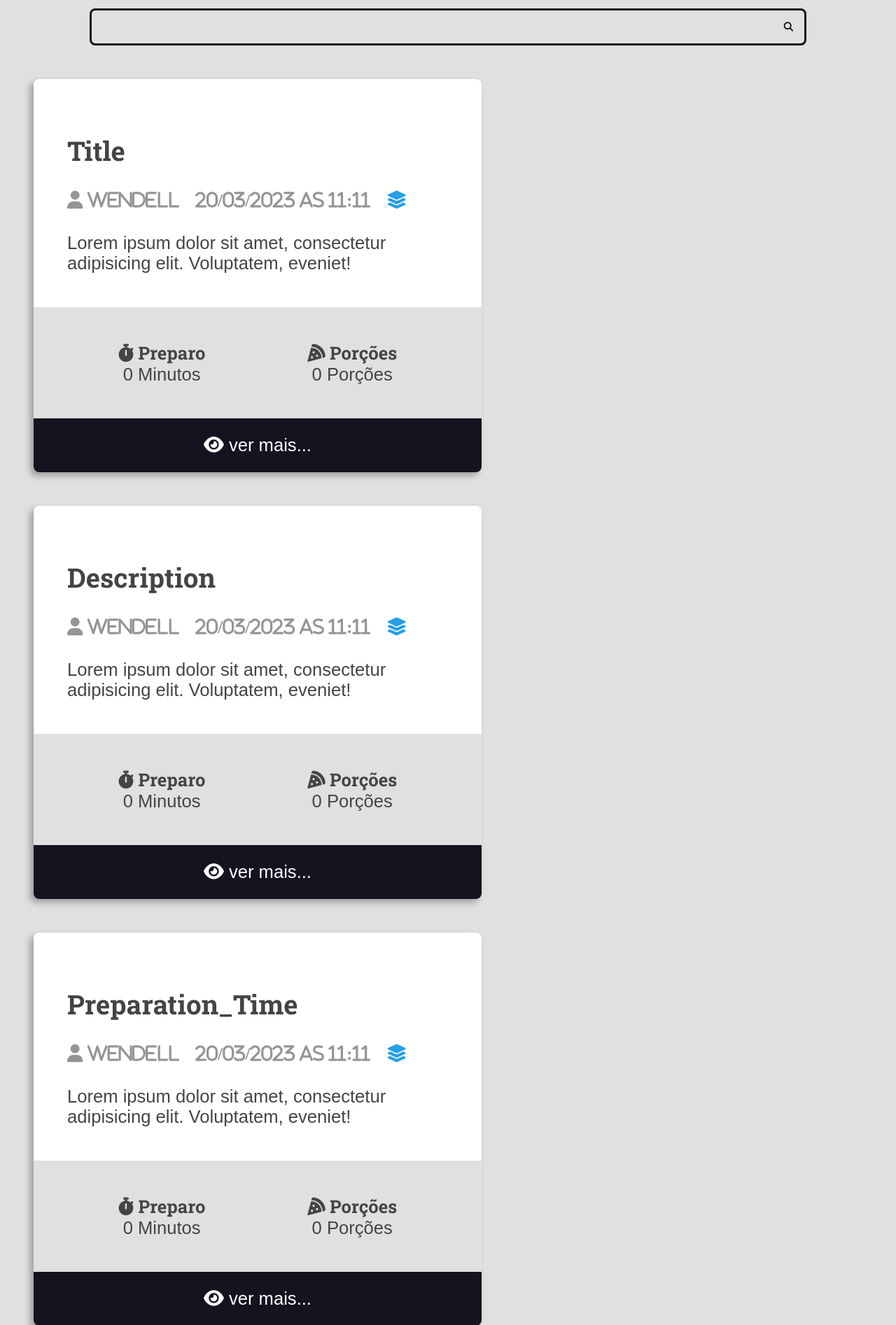
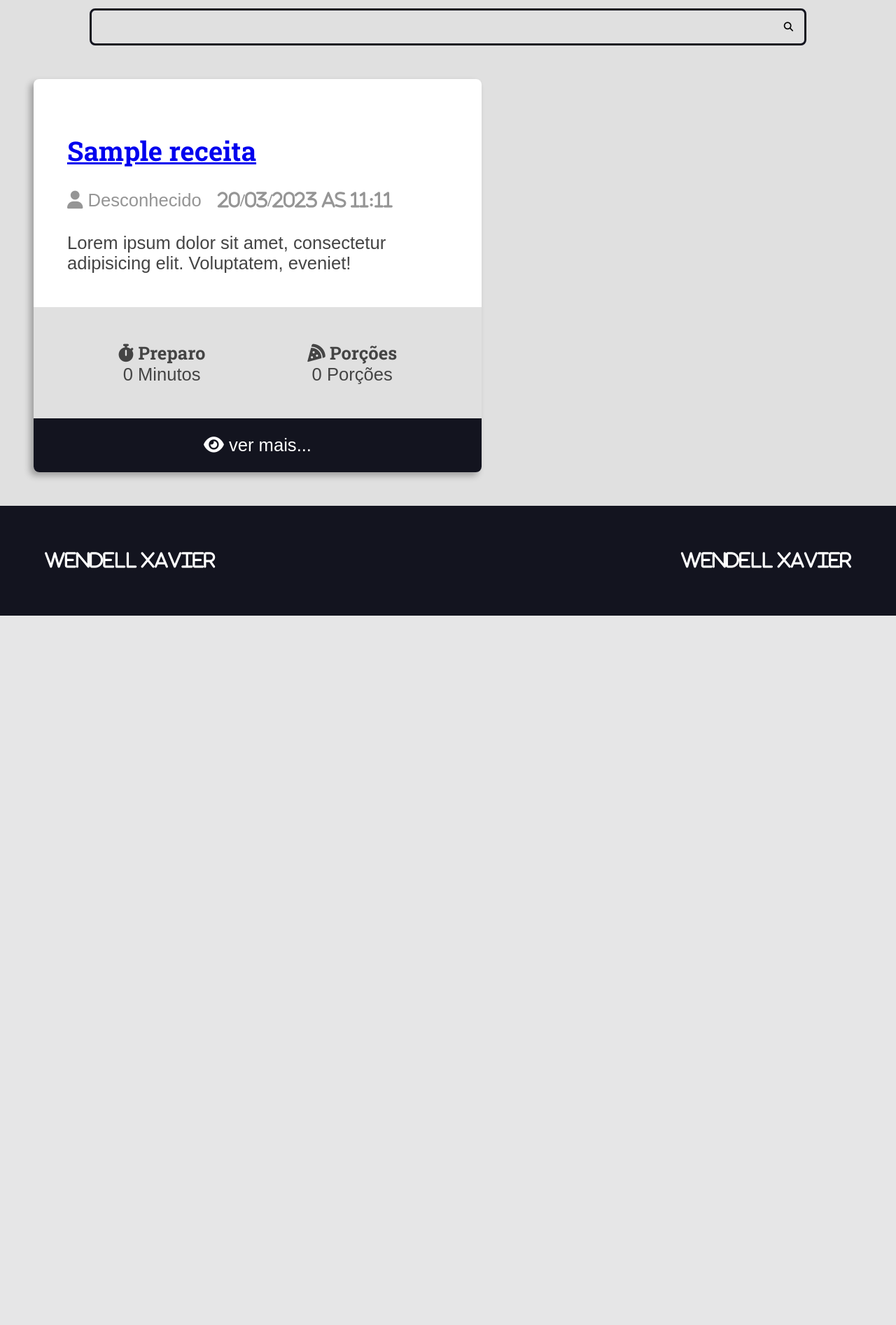
Before and after one commit to wendellxavier/receitas_on, a Django app: page / in a window 1280 px wide. Shown: the part 216-2110 px from the top of the page at 70% size. After the commit the page ends 1096 px from the top, so only its background shows below. Run offline with Django 5.2, Linux system fonts and the light colour scheme; tables that the repository leaves empty hold one stand-in row (values such as "Sample post").

Commit message:
"nova atualização"

```diff
--- a/receitas/models.py
+++ b/receitas/models.py
@@ -29,7 +29,7 @@
     update_at = models.DateTimeField(auto_now=True)
     is_published = models.BooleanField(default=False)
     cover = models.ImageField(upload_to='receitas/covers/%Y/%m/%d/')
-    catergory = models.ForeignKey(Category, on_delete=models.SET_NULL, null=True)
+    catergory = models.ForeignKey(Category, on_delete=models.SET_NULL, null=True, blank=True, default=None)
     author = models.ForeignKey(User, on_delete=models.SET_NULL, null=True)
 
     def __str__(self):
--- a/receitas/urls.py
+++ b/receitas/urls.py
@@ -3,6 +3,7 @@
 
 urlpatterns = [
     path('', views.home, name='home'),
-    path('receitas/<int:id>/', views.receitas, name='receitas'),
+    path('receitas/<int:id_receitas>/', views.receitas, name='receitas'),
+    path('receitas/category/<int:id_category>/', views.category, name='category')
 
 ]
--- a/receitas/views.py
+++ b/receitas/views.py
@@ -1,10 +1,18 @@
 from django.shortcuts import render
 from utils.fake import make_receita
 from django.http import HttpResponse
+from .models import Receita
+
 
 def home(request):
-    return render(request, 'home.html', context={'receitas': make_receita()for _ in range(10)})
+    receitas = Receita.objects.filter(is_published=True,).order_by('-id')
+    return render(request, 'home.html', context={'receitas': receitas})
 
 
-def receitas(request,id):
+def category(request, category_id):
+    receitas = Receita.objects.filter(category__id=category_id, is_published=True,).order_by('-id')
+    return render(request, 'category.html', context={'receitas': receitas})
+
+
+def receitas(request, id_receitas):
     return render(request, 'receitas.html', context={'is_detail_page': True})
--- a/templates/static/fragments/receita.html
+++ b/templates/static/fragments/receita.html
@@ -5,27 +5,45 @@
                 <img src="{{ receitas.cover.urls }}"alt="">
             </div>
             <div class="receitas-title-container">
-                <h2 class="receita-title">{{receita.title}}</h2>
+                <h2 class="receita-title">
+                    <a href="{% url 'receitas' receitas.id %}">
+                        {{receita.title}}
+                    </a>
+                </h2>
             </div>
+
 
                 <div class="receitas-author">
                     <span class="receitas-author-item">
-                    <i class="fas fa-user">
-                        wendell
-                    </i>
+                        <i class="fas fa-user"></i>
+                        {% if receitas.author is not None %}
+                            {% if receitas.author.first_name %}
+                                {{ receitas.author.first_name }} {{ receitas.author.last_name}}
+                            {% else %}
+                                {{ receitas.author.username }}
+                        {% endif %}
+                            {% else %}
+                                Desconhecido
+                        {% endif %}
                     </span>
+
+
                 <span class="receitas-author-item">
                     <i class="fas fa-calnder-alt">
                         20/03/2023 as 11:11
                     </i>
                 </span>
+
+                {% if receitas.category is not None %}
                     <span class="receitas-author-item">
-                    <a href="/">
+                        <a href="{% url 'receitas:category' receitas.category_id %}">
                             <i class="fas fa-layer-group">
                                 <span>{{receita.category.name}}</span>
                             </i>
                         </a>
                     </span>
+                {% endif %}
+
             </div>
             <div class="receitas-contet">
                 <p>Lorem ipsum dolor sit amet, consectetur adipisicing elit. Voluptatem, eveniet!</p>
@@ -45,6 +63,7 @@
                     </div>
                 </div>
             </div>
+
             {% if is_detail_page is not True %}
                 <footer class="receitas-footer">
                     <a class="receitas-read-more button button-dark button-full-width" href="{% url 'receitas'%}">
```
Also changed, not shown: receitas/templates/category.html (added, +15 -0 lines). Lines whose indentation alone changed are shown as unchanged.
